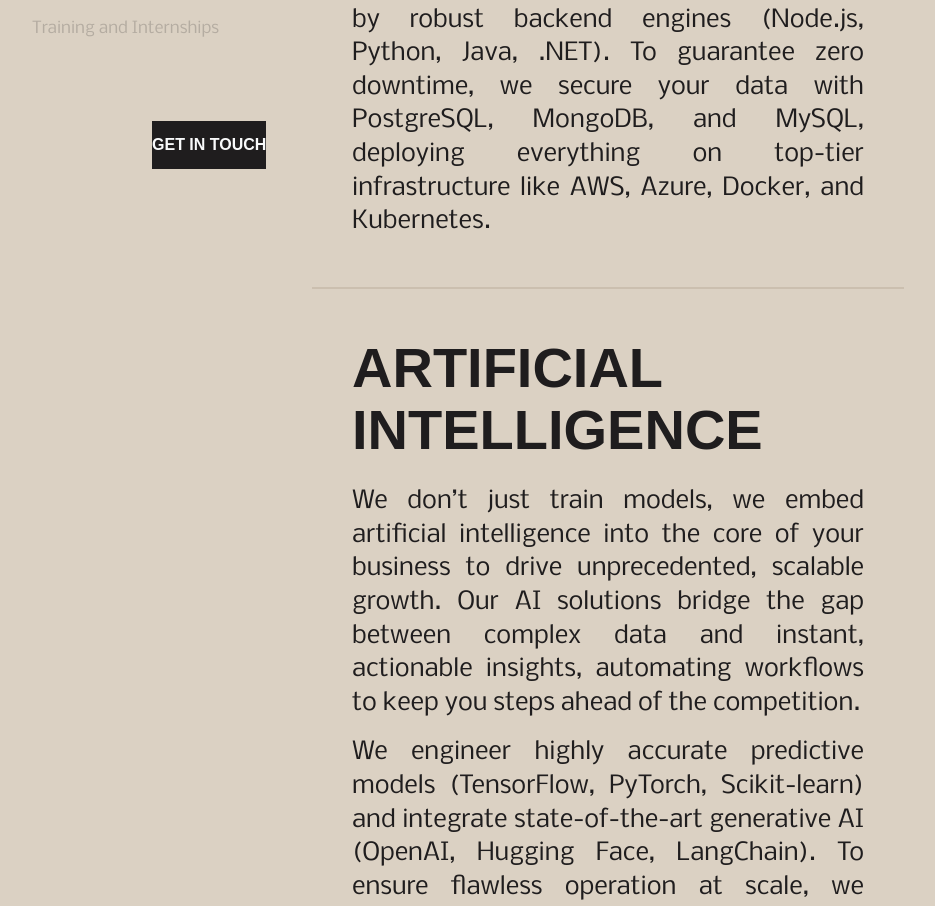
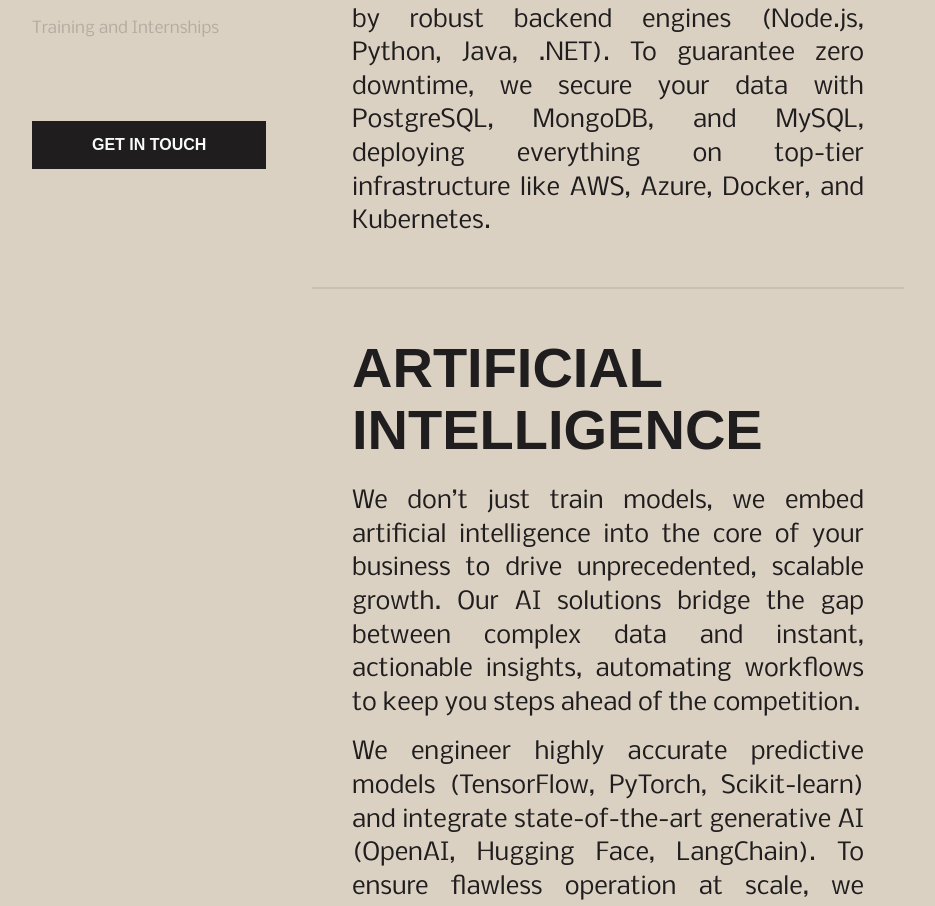
Before and after one commit to cognivanta/Website, a React (Vite) app: page / in a window 1280 px wide. Shown: the part 3206-4112 px from the top of the page, without its empty margins (32-967 px from the left). Built offline with nearby package versions, Linux system fonts and the light colour scheme; grey boxes are pictures that could not be loaded.

Commit message:
fix: style responsive ExpertiseSection sidebar

```diff
--- a/src/components/sections/home/ExpertiseSection.tsx
+++ b/src/components/sections/home/ExpertiseSection.tsx
@@ -90,7 +90,7 @@
             ))}
           </div>
           {/* Get In Touch Button */}
-          <div className='sm:self-end md:w-fit sm:w-full bg-headline text-text-inverse py-3 px-6 md:px-0'>
+          <div className='sm:self-end flex items-center justify-center md:w-full sm:w-fit bg-headline text-text-inverse py-3 px-6 md:px-0'>
             <button className='w-fit uppercase text-center font-bold'>get in touch</button>
           </div>
         </div>
```
